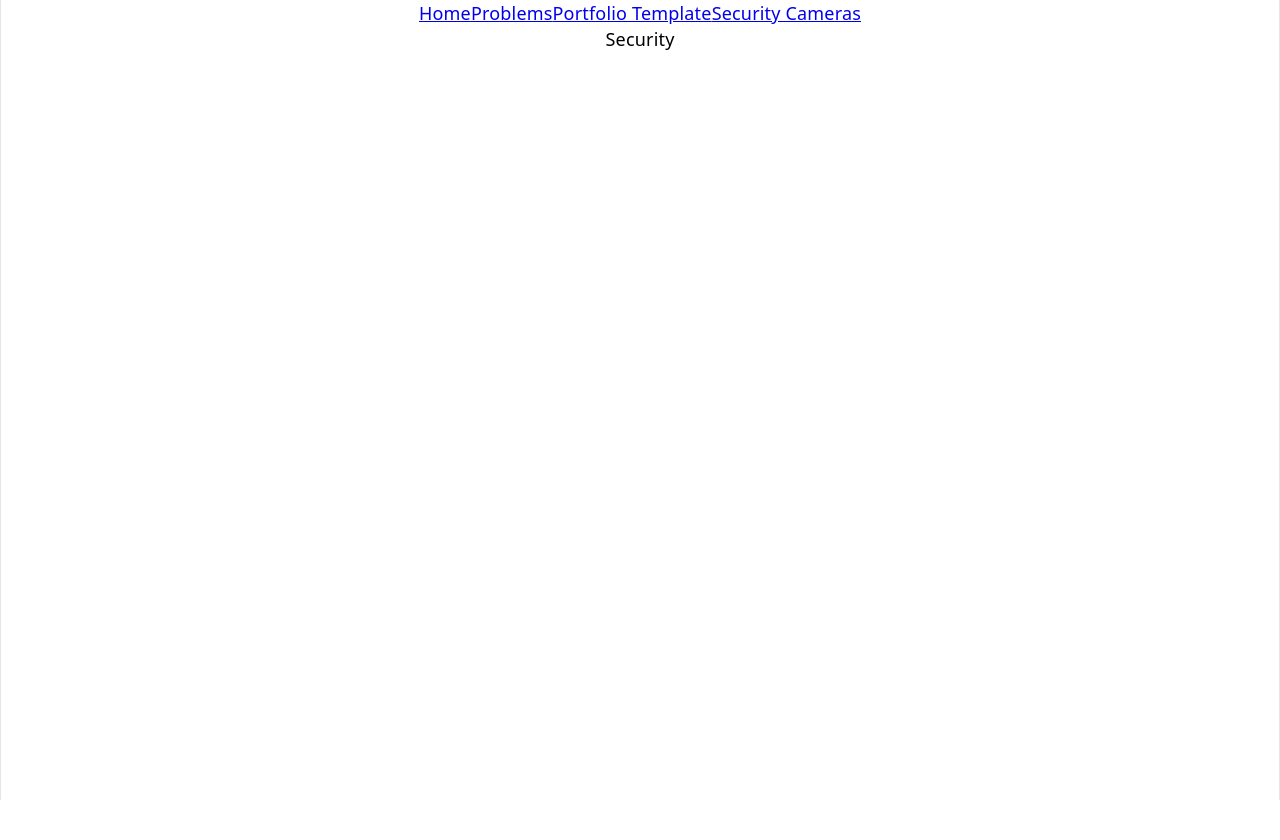
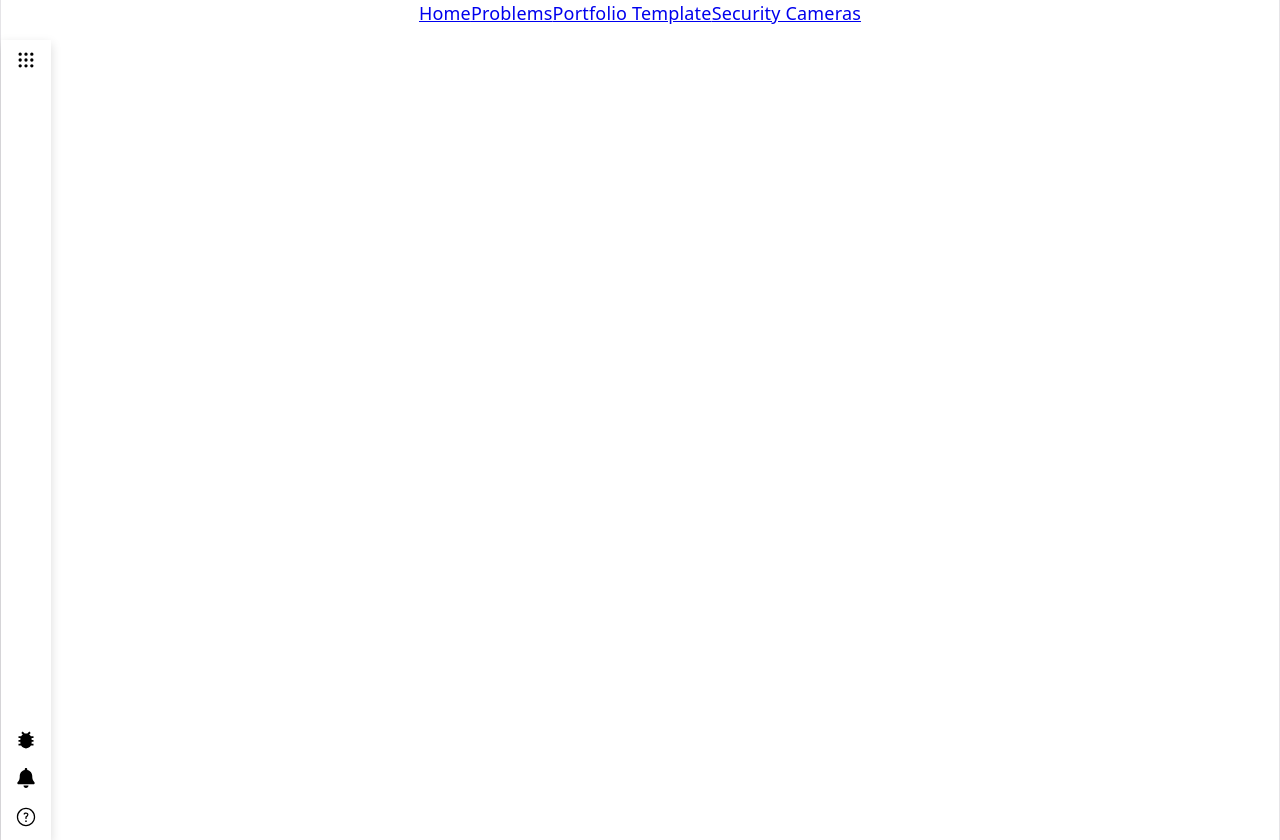
Before and after one commit to loafingbread/react-playground, a React (Vite) app: page /security-cameras in a window 1280 px wide. Before the commit the page ends 800 px from the top, so only its background shows below. Built offline with nearby package versions, Linux system fonts and the light colour scheme.

Commit message:
Add Navigation to security camera page

```diff
--- a/src/pages/SecurityCameraPage.tsx
+++ b/src/pages/SecurityCameraPage.tsx
@@ -1,8 +1,16 @@
 import React from "react";
 import styles from "./SecurityCameraPage.module.css";
+import { SCNavigation } from "../problems/SecurityCameras";
 
 function SecurityCameraPage() {
-  return <div className={styles.securityCameraPageWrapper}>Security</div>;
+  return (
+    <div className={styles.securityCameraPageWrapper}>
+      <header className={styles.sideBar}>
+        <SCNavigation />
+      </header>
+      <main className={styles.content}></main>
+    </div>
+  );
 }
 
 export default SecurityCameraPage;
--- /dev/null
+++ b/src/problems/SecurityCameras/Navigation.module.css
@@ -0,0 +1,76 @@
+.navContainer {
+  position: relative;
+
+  display: flex;
+  flex-direction: column;
+  justify-content: space-between;
+
+  padding: var(--space-2);
+  height: 100vh;
+  width: 50px;
+
+  box-shadow: 0px 4px 10px rgba(0, 0, 0, 0.15);
+}
+
+.verticalList {
+  display: flex;
+  flex-direction: column;
+  gap: var(--space-3);
+}
+
+.navButton {
+  border: none;
+
+  background-color: inherit;
+
+  cursor: pointer;
+
+  & > * {
+    height: 1.5em;
+    width: 1.5em;
+  }
+}
+
+.dropdown {
+  position: absolute;
+  top: 0;
+  left: 100%;
+
+  display: flex;
+  flex-direction: column;
+
+  max-height: 0;
+  width: 500px;
+  padding: var(--space-4);
+
+  border: 0.5px solid grey;
+  border-radius: 5px;
+
+  visibility: hidden;
+  overflow: hidden;
+  transition: max-height 0.3s ease;
+
+  &.open {
+    max-height: 400px;
+    visibility: visible;
+  }
+}
+
+.dropdownLinks {
+  display: grid;
+  grid-template-columns: repeat(4, minmax(100px, 1fr));
+  gap: var(--space-3);
+}
+
+.dropdownLink {
+  display: flex;
+  flex-direction: column;
+  align-items: center;
+
+  color: inherit;
+}
+
+.dropdownIcon {
+  height: 2em;
+  width: 2em;
+}
--- /dev/null
+++ b/src/problems/SecurityCameras/Navigation.tsx
@@ -0,0 +1,90 @@
+import React from "react";
+import styles from "./Navigation.module.css";
+import { TbGridDots } from "react-icons/tb";
+import { FaBell } from "react-icons/fa";
+import { GoQuestion, GoDeviceCameraVideo } from "react-icons/go";
+import { IoMdBug } from "react-icons/io";
+import { RxIdCard } from "react-icons/rx";
+
+function Navigation() {
+  const [isOpen, setIsOpen] = React.useState(false);
+
+  return (
+    <div className={styles.navContainer}>
+      <div className={styles.verticalList}>
+        <NavButton
+          icon={<TbGridDots />}
+          onClick={() => {
+            setIsOpen((prevIsOpen) => !prevIsOpen);
+          }}
+        />
+      </div>
+      <div className={styles.verticalList}>
+        <NavButton icon={<IoMdBug />} onClick={() => {}} />
+        <NavButton icon={<FaBell />} onClick={() => {}} />
+        <NavButton icon={<GoQuestion />} onClick={() => {}} />
+      </div>
+      <Dropdown isOpen={isOpen} />
+    </div>
+  );
+}
+
+type NavButtonProps = {
+  icon: React.ReactNode;
+  onClick: () => void;
+};
+
+function NavButton(props: NavButtonProps) {
+  return (
+    <button className={styles.navButton} type="button" onClick={props.onClick}>
+      {props.icon}
+    </button>
+  );
+}
+
+type DropdownProps = {
+  isOpen: boolean;
+};
+
+function Dropdown(props: DropdownProps) {
+  return (
+    <nav className={`${styles.dropdown} ${props.isOpen ? styles.open : ""}`}>
+      <section className={styles.dropdownLinks} aria-label="Navigation Links">
+        <a href="/cameras" className={styles.dropdownLink}>
+          <GoDeviceCameraVideo className={styles.dropdownIcon} />
+          <span>Cameras</span>
+        </a>
+        <a href="/cameras" className={styles.dropdownLink}>
+          <RxIdCard className={styles.dropdownIcon} />
+          <span>Access</span>
+        </a>
+        <a href="/cameras" className={styles.dropdownLink}>
+          <GoDeviceCameraVideo className={styles.dropdownIcon} />
+          <span>Cameras</span>
+        </a>
+        <a href="/cameras" className={styles.dropdownLink}>
+          <RxIdCard className={styles.dropdownIcon} />
+          <span>Access</span>
+        </a>
+        <a href="/cameras" className={styles.dropdownLink}>
+          <GoDeviceCameraVideo className={styles.dropdownIcon} />
+          <span>Cameras</span>
+        </a>
+        <a href="/cameras" className={styles.dropdownLink}>
+          <RxIdCard className={styles.dropdownIcon} />
+          <span>Access</span>
+        </a>
+        <a href="/cameras" className={styles.dropdownLink}>
+          <GoDeviceCameraVideo className={styles.dropdownIcon} />
+          <span>Cameras</span>
+        </a>
+        <a href="/cameras" className={styles.dropdownLink}>
+          <RxIdCard className={styles.dropdownIcon} />
+          <span>Access</span>
+        </a>
+      </section>
+    </nav>
+  );
+}
+
+export default Navigation;
--- /dev/null
+++ b/src/problems/SecurityCameras/index.tsx
@@ -0,0 +1 @@
+export { default as SCNavigation } from "./Navigation";
```
